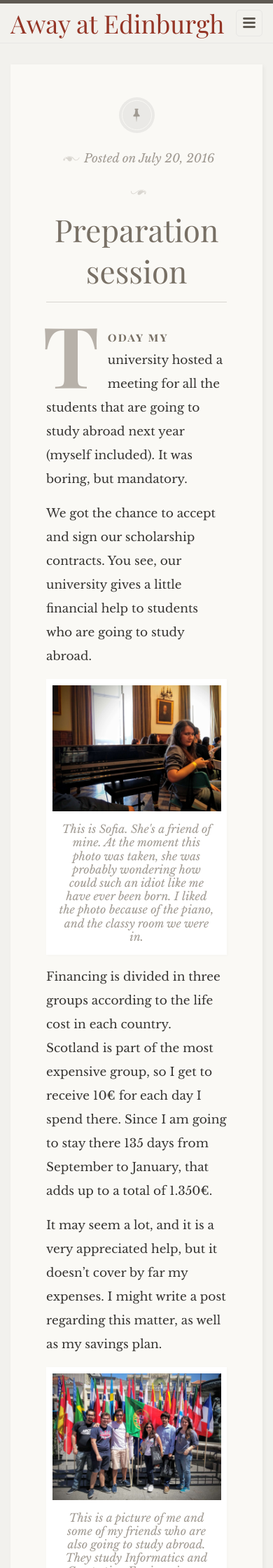
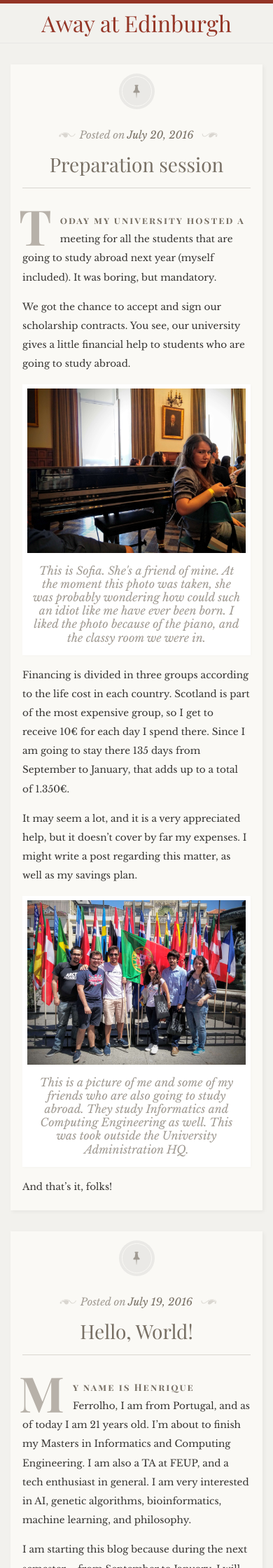
Before and after one commit to ferrolho/away-at-edinburgh, a Jekyll site: the page built from index.html, in a window 390 px wide. Shown: the top 2240 px of the page at 70% size. Built offline with Jekyll 4.4.1, drawn with Linux system fonts in a browser that asks for light colours; some web fonts are replaced; some of the changed text lies outside the part shown.

Commit message:
Fixes mobile layout and other stuff

```diff
--- a/_includes/head.html
+++ b/_includes/head.html
@@ -2,6 +2,7 @@
 	<meta charset="utf-8">
 	<meta http-equiv="X-UA-Compatible" content="IE=edge">
 	<meta name="viewport" content="width=device-width, initial-scale=1">
+	<meta name="theme-color" content="#787065">
 
 	<link rel="icon" href="favicon.ico" type="image/ico" />
 
--- a/_includes/header.html
+++ b/_includes/header.html
@@ -4,24 +4,6 @@
 
 		<a class="site-title" href="{{ site.baseurl }}/">{{ site.title }}</a>
 
-		<nav class="site-nav">
-			<a href="#" class="menu-icon">
-				<svg viewBox="0 0 18 15">
-					<path fill="#424242" d="M18,1.484c0,0.82-0.665,1.484-1.484,1.484H1.484C0.665,2.969,0,2.304,0,1.484l0,0C0,0.665,0.665,0,1.484,0 h15.031C17.335,0,18,0.665,18,1.484L18,1.484z"/>
-					<path fill="#424242" d="M18,7.516C18,8.335,17.335,9,16.516,9H1.484C0.665,9,0,8.335,0,7.516l0,0c0-0.82,0.665-1.484,1.484-1.484 h15.031C17.335,6.031,18,6.696,18,7.516L18,7.516z"/>
-					<path fill="#424242" d="M18,13.516C18,14.335,17.335,15,16.516,15H1.484C0.665,15,0,14.335,0,13.516l0,0 c0-0.82,0.665-1.484,1.484-1.484h15.031C17.335,12.031,18,12.696,18,13.516L18,13.516z"/>
-				</svg>
-			</a>
-
-			<div class="trigger">
-				{% for my_page in site.pages %}
-				{% if my_page.title %}
-				<a class="page-link" href="{{ my_page.url | prepend: site.baseurl }}">{{ my_page.title }}</a>
-				{% endif %}
-				{% endfor %}
-			</div>
-		</nav>
-
 	</div>
 
 </header>
--- a/_sass/_layout.scss
+++ b/_sass/_layout.scss
@@ -2,9 +2,10 @@
  * Site header
  */
 .site-header {
-    border-top: 5px solid $grey-color-dark;
+    border-top: 5px solid $title-color;
     border-bottom: 1px solid $grey-color-light;
     min-height: 56px;
+    text-align: center;
 
     // Positioning context for the mobile navigation icon
     position: relative;
@@ -12,83 +13,14 @@
 
 .site-title {
     font-family: "Playfair Display";
-    font-size: 36px;
+    font-size: 32px;
     font-weight: 300;
     line-height: 56px;
     margin-bottom: 0;
-    float: left;
 
     &,
     &:visited {
         color: $title-color;
-    }
-}
-
-.site-nav {
-    float: right;
-    line-height: 56px;
-
-    .menu-icon {
-        display: none;
-    }
-
-    .page-link {
-        color: $text-color;
-        line-height: $base-line-height;
-
-        // Gaps between nav items, but not on the last one
-        &:not(:last-child) {
-            margin-right: 20px;
-        }
-    }
-
-    @include media-query($on-palm) {
-        position: absolute;
-        top: 9px;
-        right: $spacing-unit / 2;
-        background-color: $background-color;
-        border: 1px solid $grey-color-light;
-        border-radius: 5px;
-        text-align: right;
-
-        .menu-icon {
-            display: block;
-            float: right;
-            width: 36px;
-            height: 26px;
-            line-height: 0;
-            padding-top: 10px;
-            text-align: center;
-
-            > svg {
-                width: 18px;
-                height: 15px;
-
-                path {
-                    fill: $grey-color-dark;
-                }
-            }
-        }
-
-        .trigger {
-            clear: both;
-            display: none;
-        }
-
-        &:hover .trigger {
-            display: block;
-            padding-bottom: 5px;
-        }
-
-        .page-link {
-            display: block;
-            padding: 5px 10px;
-
-            &:not(:last-child) {
-                margin-right: 0;
-            }
-            margin-left: 20px;
-        }
     }
 }
 
@@ -185,6 +117,10 @@
         margin-bottom: $spacing-unit;
         padding: 3em 3em 1em;
 
+        @include media-query($on-palm) {
+            padding: 1em 1em 0.3em;
+        }
+
         > header {
             border-bottom: 1px solid #d9d6d0;
             margin-bottom: 2rem;
@@ -208,7 +144,13 @@
             }
 
             > div {
+                color: $grey-color;
+                font-size: $base-font-size;
                 font-style: italic;
+
+                @include media-query($on-palm) {
+                    font-size: $small-font-size;
+                }
 
                 &:before {
                     color: #d9d6d0;
@@ -235,6 +177,10 @@
         }
 
         > .entry-content {
+            @include media-query($on-palm) {
+                font-size: 80%;
+            }
+
             &:first-letter {
                 color: #b7b1a9;
                 display: inline-block;
@@ -245,6 +191,11 @@
                 font-weight: 700;
                 line-height: 70px;
                 margin: 6px 10px 0 -5px;
+
+                @include media-query($on-palm) {
+                    font-size: 70px;
+                    line-height: 30px;
+                }
             }
 
             &:first-line {
@@ -260,14 +211,17 @@
 }
 
 .post-meta {
-    font-size: $base-font-size;
-    color: $grey-color;
+    color: $brand-color;
 }
 
 .post-link {
     display: block;
     font-family: "Playfair Display";
     font-size: 44px;
+
+    @include media-query($on-palm) {
+        font-size: 1.1em;
+    }
 }
 
 
--- a/css/main.scss
+++ b/css/main.scss
@@ -23,15 +23,16 @@ $font-path-file-name: {{ site.baseurl }}/assets/fonts/$font-name/$font-name;
 $base-font-family: "Libre Baskerville", Baskerville, "Book Antiqua", Georgia, Times, serif;
 $base-font-size:   17px;
 $base-font-weight: 400;
+$base-line-height: 2;
+
 $small-font-size:  $base-font-size * 0.875;
-$base-line-height: 2;
 
 $spacing-unit:     30px;
 
+$brand-color:      #787065;
+$background-color: #f2f1ed;
+$text-color:       #363431;
 $title-color:      #943526;
-$text-color:       #363431;
-$background-color: #f2f1ed;
-$brand-color:      #787065;
 
 $grey-color:       #a09a92;
 $grey-color-light: lighten($grey-color, 30%);
--- a/index.html
+++ b/index.html
@@ -10,7 +10,7 @@ layout: default
 			<article>
 				<header>
 					<div>
-						<span class="post-meta">Posted on {{ post.date | date: "%B %-d, %Y" }}</span>
+						<span>Posted on </span><span class="post-meta">{{ post.date | date: "%B %-d, %Y" }}</span>
 					</div>
 
 					<h2>
```
Also changed, not shown: _layouts/page.html (deleted, +0 -14 lines), about.md (deleted, +0 -15 lines).
